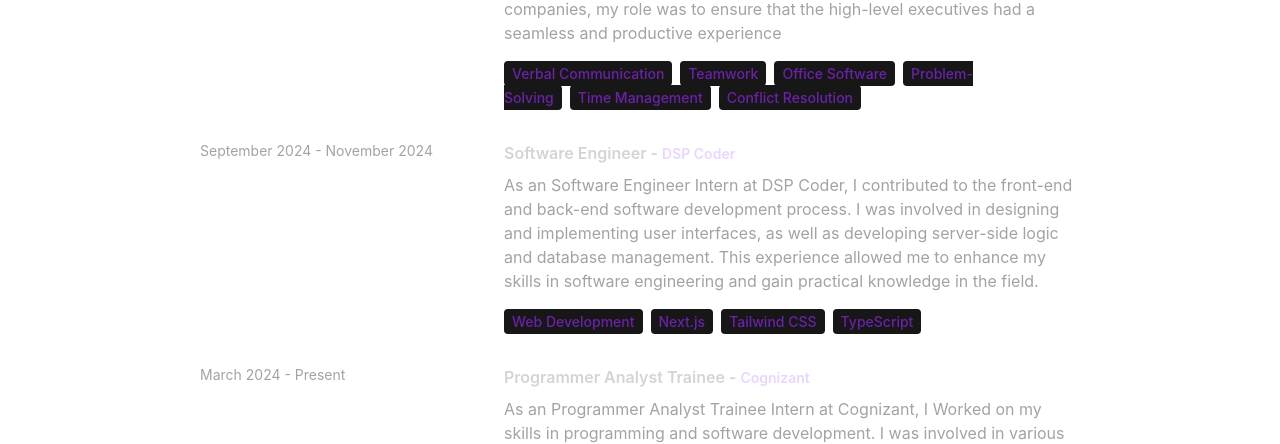
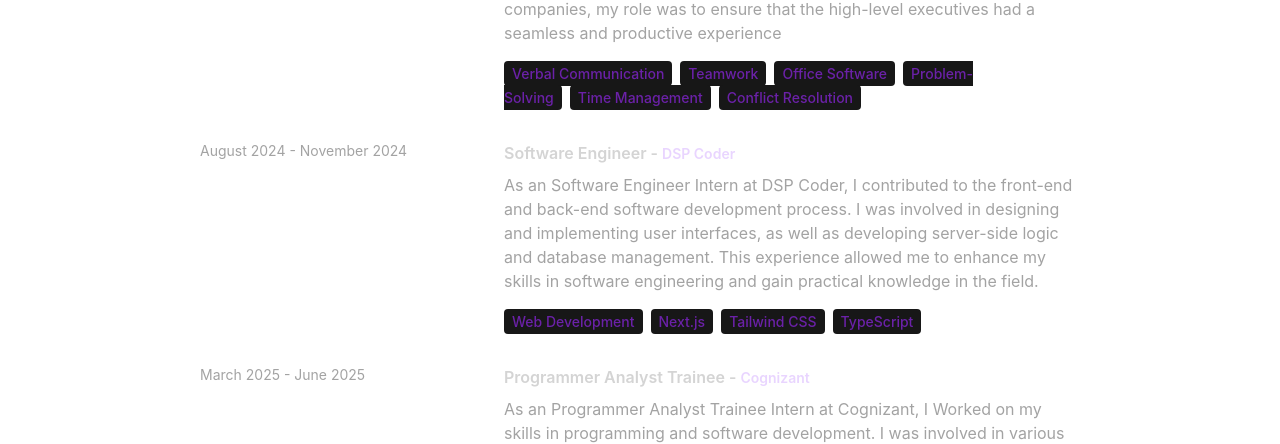
Before and after one commit to Kunal-Chauhan7/Portfolio, a React (Create React App) app: page / in a window 1280 px wide. Shown: the part 2658-3102 px from the top of the page. Built offline with nearby package versions, Linux system fonts and the light colour scheme.

Commit message:
Update index.js

```diff
--- a/src/constants/index.js
+++ b/src/constants/index.js
@@ -29,14 +29,14 @@ applications `,
     technologies: ["Verbal Communication", "Teamwork", "Office Software", "Problem-Solving", "Time Management", "Conflict Resolution"],
   },
   {
-    year: "September 2024 - November 2024",
+    year: "August 2024 - November 2024",
     role: "Software Engineer",
     company: "DSP Coder",
     description: `As an Software Engineer Intern at DSP Coder, I contributed to the front-end and back-end software development process. I was involved in designing and implementing user interfaces, as well as developing server-side logic and database management. This experience allowed me to enhance my skills in software engineering and gain practical knowledge in the field.`,
     technologies: ["Web Development", "Next.js", "Tailwind CSS", "TypeScript"],
   },
   {
-    year: "March 2024 - Present",
+    year: "March 2025 - June 2025",
     role: "Programmer Analyst Trainee",
     company: "Cognizant",
     description: `As an Programmer Analyst Trainee Intern at Cognizant, I Worked on my skills in programming and software development. I was involved in various projects that required me to apply my knowledge of programming languages and software development methodologies. I also had the opportunity to work with a team of experienced professionals, which helped me gain valuable insights into the industry.`,
```
